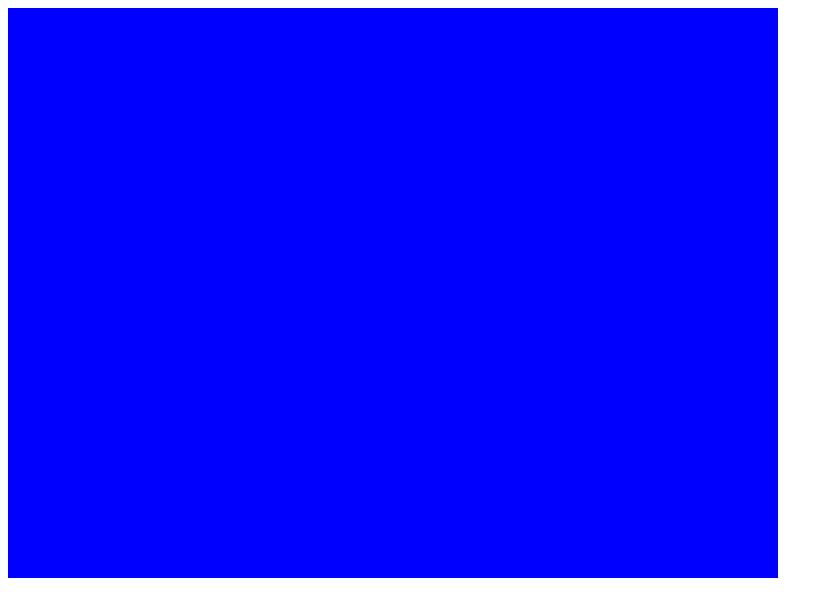
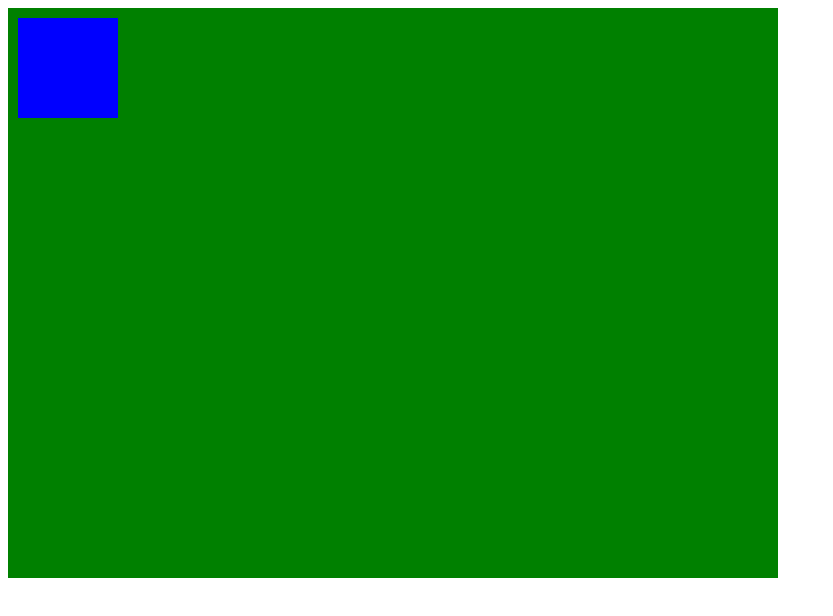
Before and after one commit to Facosao/TrafficSimulator, a website with bundled scripts: page index.html in a window 1280 px wide. Shown: the whole page, without its empty margins (0-833 px from the left). Built offline with nearby package versions, Linux system fonts and the light colour scheme.

Commit message:
Draw the background

```diff
--- a/src/draw.ts
+++ b/src/draw.ts
@@ -6,17 +6,46 @@ class Point {
 
 export class Draw {
     private static ctx = this.getContext();
+    private static width: number = this.getWidth();
+    private static height: number = this.getHeight();
 
     private static getContext(): CanvasRenderingContext2D {
         const myCanvas = document.getElementById("display-canvas") as HTMLCanvasElement;
-        myCanvas.width = window.screen.availWidth - 30;
-        myCanvas.height = window.screen.availHeight - 30;
+
+        myCanvas.width = this.getWidth();
+        myCanvas.height = this.getHeight();
+
         const result = myCanvas.getContext("2d");
         if (result === null) {
             throw new Error("Failed to get canvas element!");
         } else {
             return result;
         }
+    }
+
+    private static getWidth(): number {
+        return window.screen.availWidth - 30;
+    }
+
+    private static getHeight(): number {
+        return window.screen.availHeight - 30;
+    }
+
+    static rect(x: number, y: number, width: number, height: number, color: string) {
+        this.ctx.fillStyle = color;
+        this.ctx.fillRect(x ,y, width, height);
+        console.log("rect drawn");
+    }
+
+    static setBackgroundColor(color: string) {
+        if (Draw.width !== null) {
+            if (Draw.height !== null) {
+                Draw.rect(0, 0, Draw.width, Draw.height, color);
+                return;
+            }
+        }
+
+        throw new Error("width || height === null!");
     }
 
     static circle(p: Point, color: string = "blue") {
--- a/src/main.ts
+++ b/src/main.ts
@@ -1,8 +1,6 @@
 import { Draw } from "./draw.js";
 
-function hello() {
-    console.log("hello");
-}
-
-hello();
 Draw.clearScreen();
+//Draw.setBackgroundColor("#4b4b50");
+Draw.setBackgroundColor("green");
+Draw.rect(10, 10, 100, 100, "blue");
--- a/styles/style.css
+++ b/styles/style.css
@@ -1,7 +1,7 @@
 canvas {
-    background-color: blue;
+    /* background-color: blue; */
 }
 
 #framebuffer {
-    background-color: red;
+    /* background-color: red; */
 }
```
